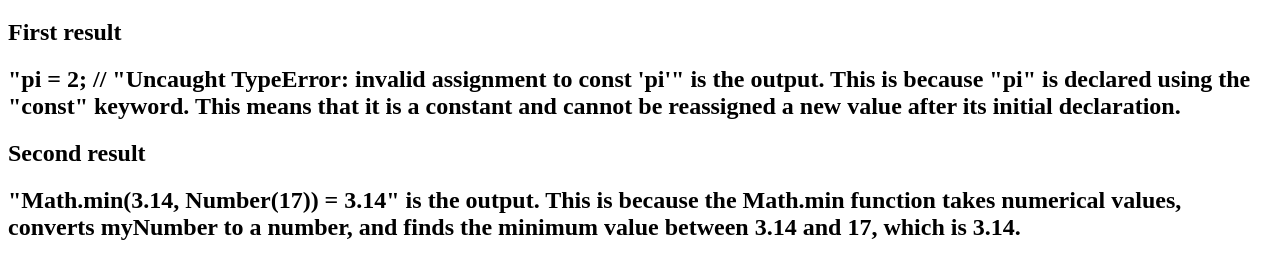
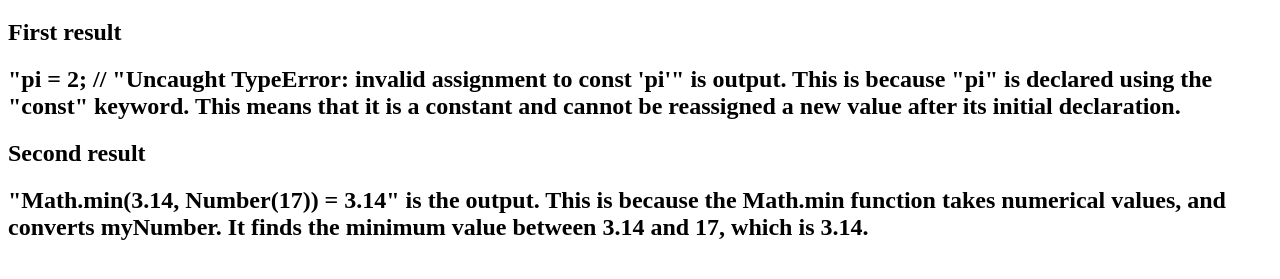
Before and after one commit to Jovonijohnson/COMP002.LectureActivity2, a plain HTML site: page index.html in a window 1280 px wide. Shown: the part 61-340 px from the top of the page. Drawn offline with Linux system fonts and the light colour scheme; a script that the page names is missing.

Commit message:
added index

```diff
--- a/index.html
+++ b/index.html
@@ -9,10 +9,10 @@
 <body>
     <h1>Output of JavaScript Expressions, Statements, and Variables</h1>
     <h2 id="result1">First result</h2>
-    <h2>"pi = 2; // "Uncaught TypeError: invalid assignment to const 'pi'" is the output. This is because "pi" is declared using the "const" keyword. This means that it is a constant and cannot be reassigned a new value after its initial declaration.</h2>
+    <h2>"pi = 2; // "Uncaught TypeError: invalid assignment to const 'pi'" is output. This is because "pi" is declared using the "const" keyword. This means that it is a constant and cannot be reassigned a new value after its initial declaration.</h2>
     <h2 id="result2">Second result</h2>
-    <h2>"Math.min(3.14, Number(17)) = 3.14" is the output. This is because the Math.min function takes numerical values, converts myNumber to a number,
-        and finds the minimum value between 3.14 and 17, which is 3.14.</h2>
+    <h2>"Math.min(3.14, Number(17)) = 3.14" is the output. This is because the Math.min function takes numerical values, and converts myNumber.
+        It finds the minimum value between 3.14 and 17, which is 3.14.</h2>
     <script src="script.js"></script>
 </body>
 </html>
```
